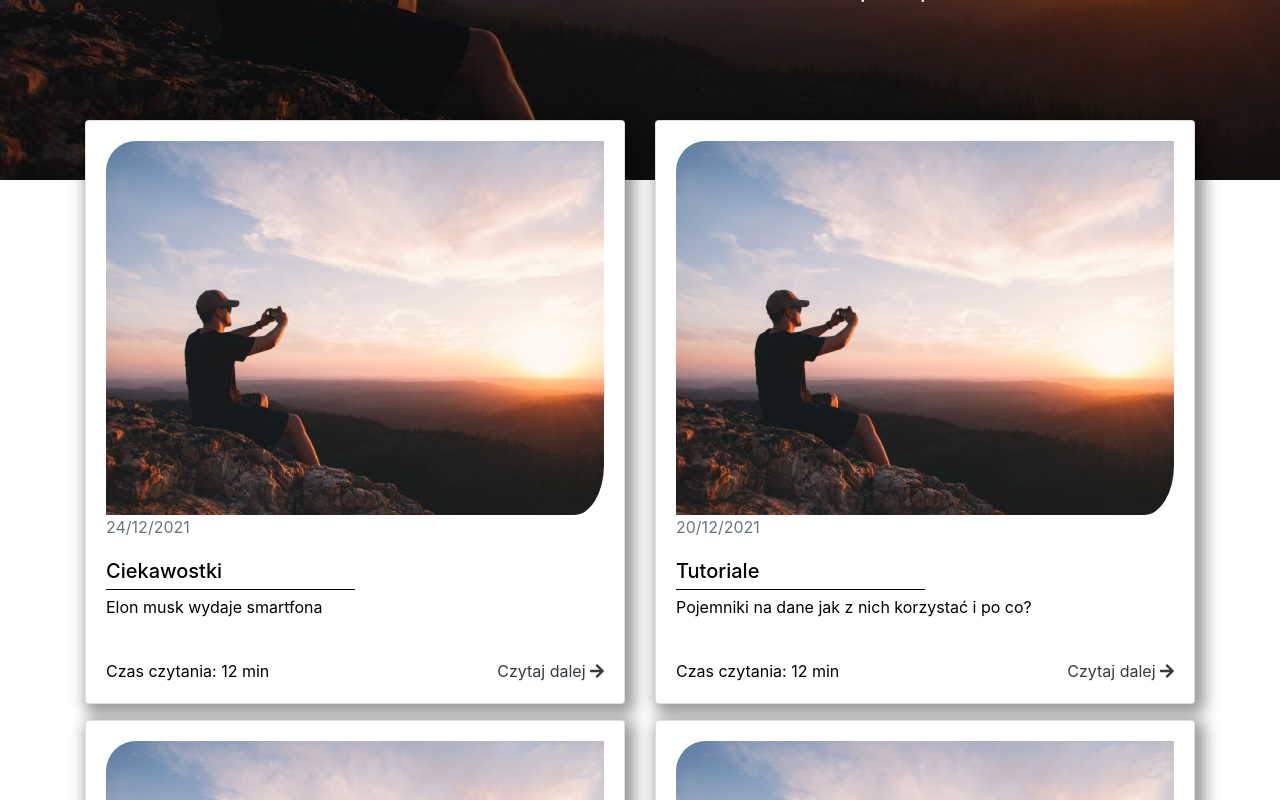
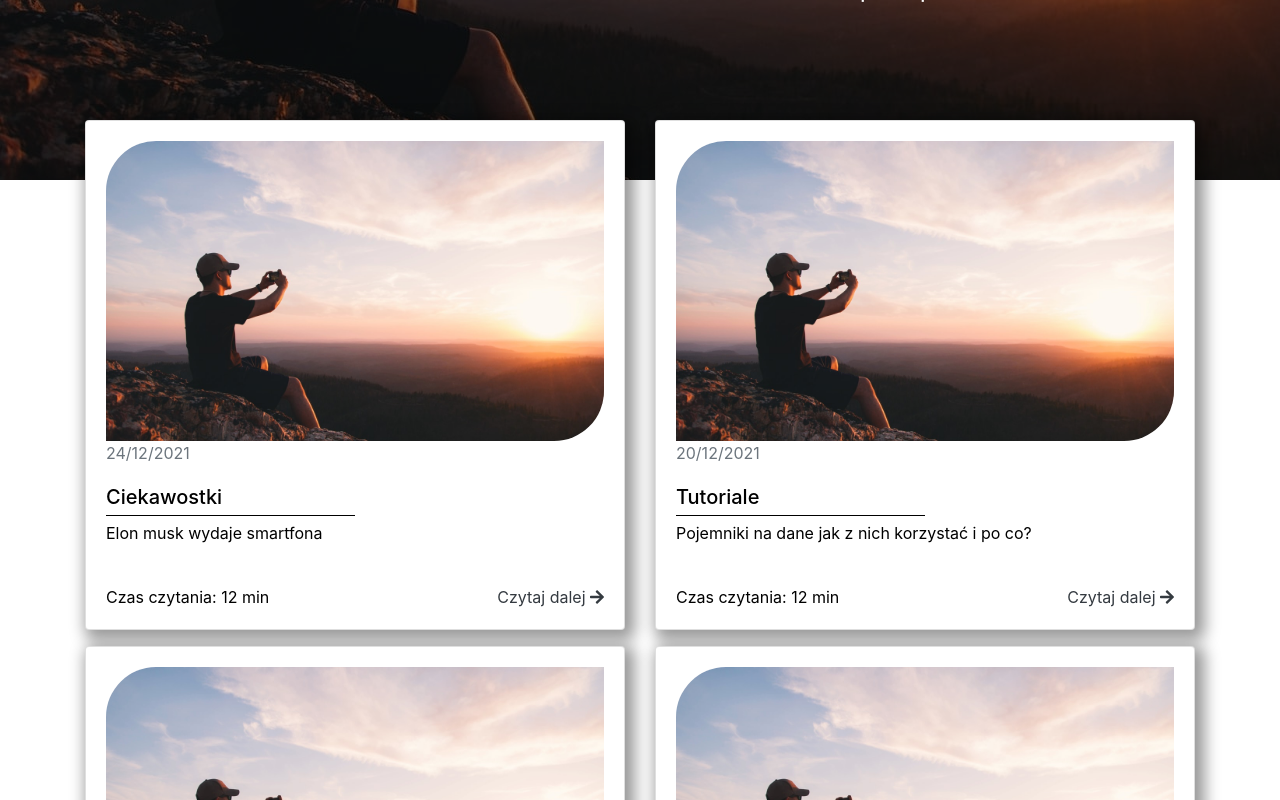
Before and after one commit to TheWerou/AngularTechnologyBlog, an Angular app in the folder TechnologyBlog/: page /MainView in a window 1280 px wide. Shown: the part 620-1420 px from the top of the page. Built offline with nearby package versions, Linux system fonts and the light colour scheme.

Commit message:
Temporary solution of the image

```diff
--- a/TechnologyBlog/src/app/category-view/category-view.component.html
+++ b/TechnologyBlog/src/app/category-view/category-view.component.html
@@ -15,8 +15,8 @@
 
                 <div class="col-md-6 pb-3" *ngFor="let post of posts; index as i">
                     <div class="card" style="box-shadow: 5px 5px 15px 5px rgba(0,0,0,0.4);">
-                        <img class="card-img-top" *ngIf="post.image == null" [src]="imagePath" alt="Card image cap">
-                        <img class="card-img-top" *ngIf="post.image != null" [src]="post.imagePath" alt="Card image cap">
+                        <div class="card-img-top-my" *ngIf="post.image == null" [ngStyle]="{ 'background-image': 'url(' + imagePath + ')'}"></div>
+                        <div class="card-img-top-my" *ngIf="post.image != null" [ngStyle]="{ 'background-image': 'url(' + post.imagePath + ')'}"></div>
                         <p class="text-muted m-0" style="padding-left: 1.25rem;"> {{ post.date }} </p>
                         <div class="card-body">
                             <h5 class="card-title">{{post.Category.title}}</h5>
--- a/TechnologyBlog/src/app/category-view/category-view.component.scss
+++ b/TechnologyBlog/src/app/category-view/category-view.component.scss
@@ -42,10 +42,16 @@
   .card{
     color: black;
   }
-  .card-img-top{
-    padding: 1.25rem 1.25rem 0rem 1.25rem;
+  .card-img-top-my{
+    margin: 1.25rem 1.25rem 0rem 1.25rem;
+    width: auto;
+    height: 300px;
     border-top-left-radius: 50px;
     border-bottom-right-radius: 50px;
+    background-repeat: no-repeat;
+    background-position-x: center;
+    background-position-y: center;
+    background-size: 100% auto;
   }
   .card-text-line{
     position: relative;
--- a/TechnologyBlog/src/app/main-blog/main-blog.component.html
+++ b/TechnologyBlog/src/app/main-blog/main-blog.component.html
@@ -30,8 +30,8 @@
 
                 <div class="col-md-6 pb-3" *ngFor="let post of posts">
                     <div class="card " style="box-shadow: 5px 5px 15px 5px rgba(0,0,0,0.4);">
-                        <img class="card-img-top" *ngIf="post.image == null" [src]="imagePath" alt="Card image cap">
-                        <img class="card-img-top" *ngIf="post.image != null" [src]="post.imagePath" alt="Card image cap">
+                        <div class="card-img-top-my" *ngIf="post.image == null" [ngStyle]="{ 'background-image': 'url(' + imagePath + ')'}"></div>
+                        <div class="card-img-top-my" *ngIf="post.image != null" [ngStyle]="{ 'background-image': 'url(' + post.imagePath + ')'}"></div>
                         <p class="text-muted m-0" style="padding-left: 1.25rem;"> {{ post.date }}</p>
                         <div class="card-body">
                             <h5 class="card-title">{{post.Category.title}}</h5>
--- a/TechnologyBlog/src/app/main-blog/main-blog.component.scss
+++ b/TechnologyBlog/src/app/main-blog/main-blog.component.scss
@@ -42,10 +42,16 @@
 .card{
   color: black;
 }
-.card-img-top{
-  padding: 1.25rem 1.25rem 0rem 1.25rem;
+.card-img-top-my{
+  margin: 1.25rem 1.25rem 0rem 1.25rem;
+  width: auto;
+  height: 300px;
   border-top-left-radius: 50px;
   border-bottom-right-radius: 50px;
+  background-repeat: no-repeat;
+  background-position-x: center;
+  background-position-y: center;
+  background-size: 100% auto;
 }
 .card-text-line{
   position: relative;
```
Also changed, not shown: TechnologyBlog/src/assets/alzheimer.PNG (added).
